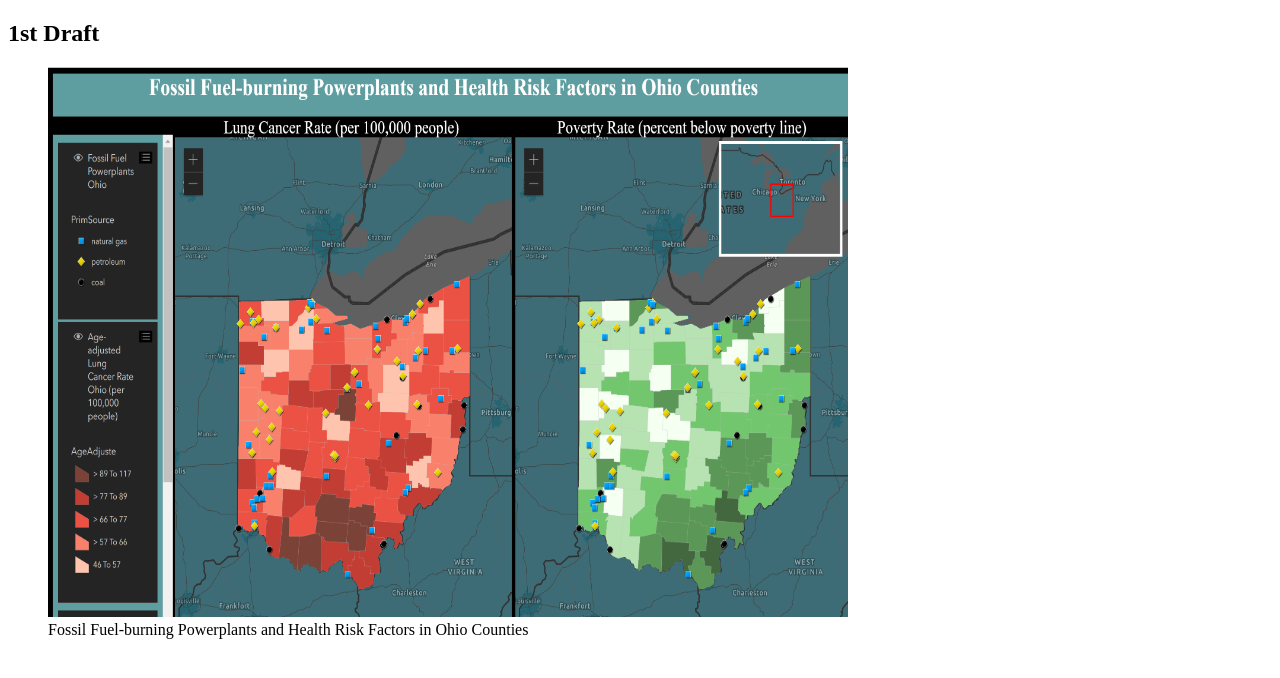
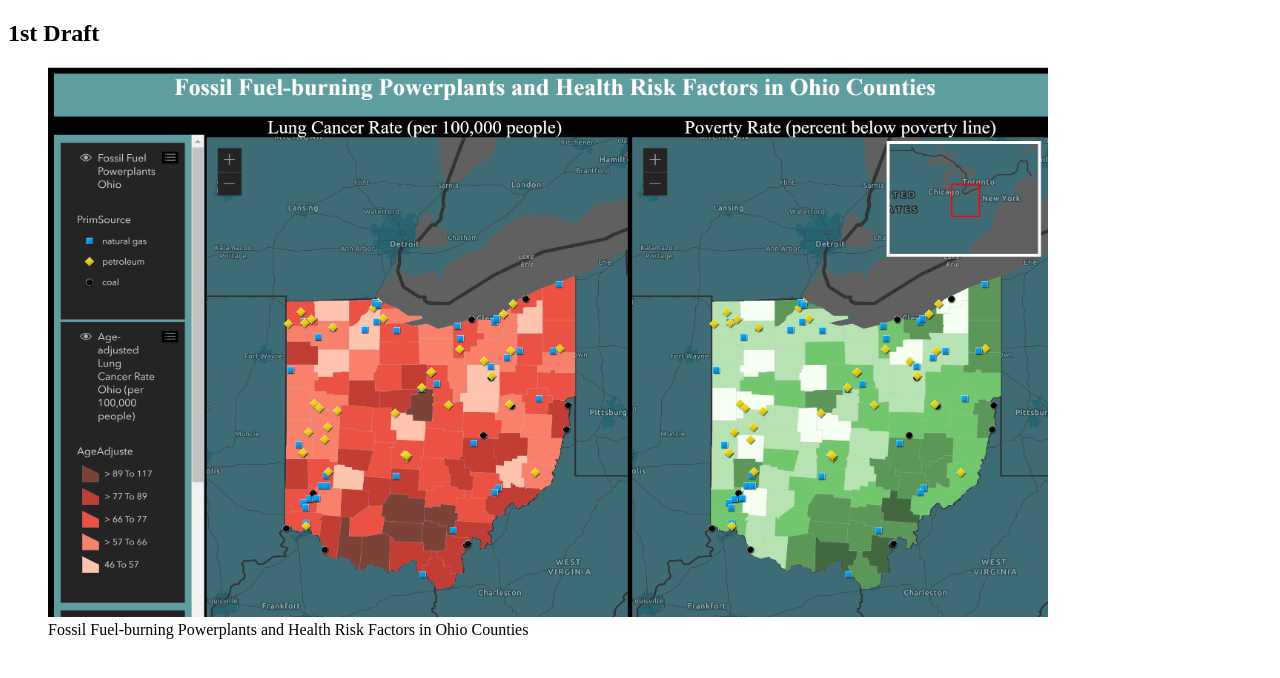
Before and after one commit to ns862815/FinalMapProject, a plain HTML site: page docs/index.html in a window 1280 px wide. Drawn offline with Linux system fonts and the light colour scheme.

Commit message:
Add files via upload

```diff
--- a/docs/index.html
+++ b/docs/index.html
@@ -7,7 +7,7 @@
 <body>
     <h2>1st Draft</h2>
 
-        <figure> <a href="Final_NoahSkinner.html"> <img src="images/Final_image.PNG" width = "800" height="550"> </a>
+        <figure> <a href="Final_NoahSkinner.html"> <img src="images/Final_image.PNG" width = "1000" height="550"> </a>
             <figcaption>Fossil Fuel-burning Powerplants and Health Risk Factors in Ohio Counties</figcaption>
         </figure>
 
```
